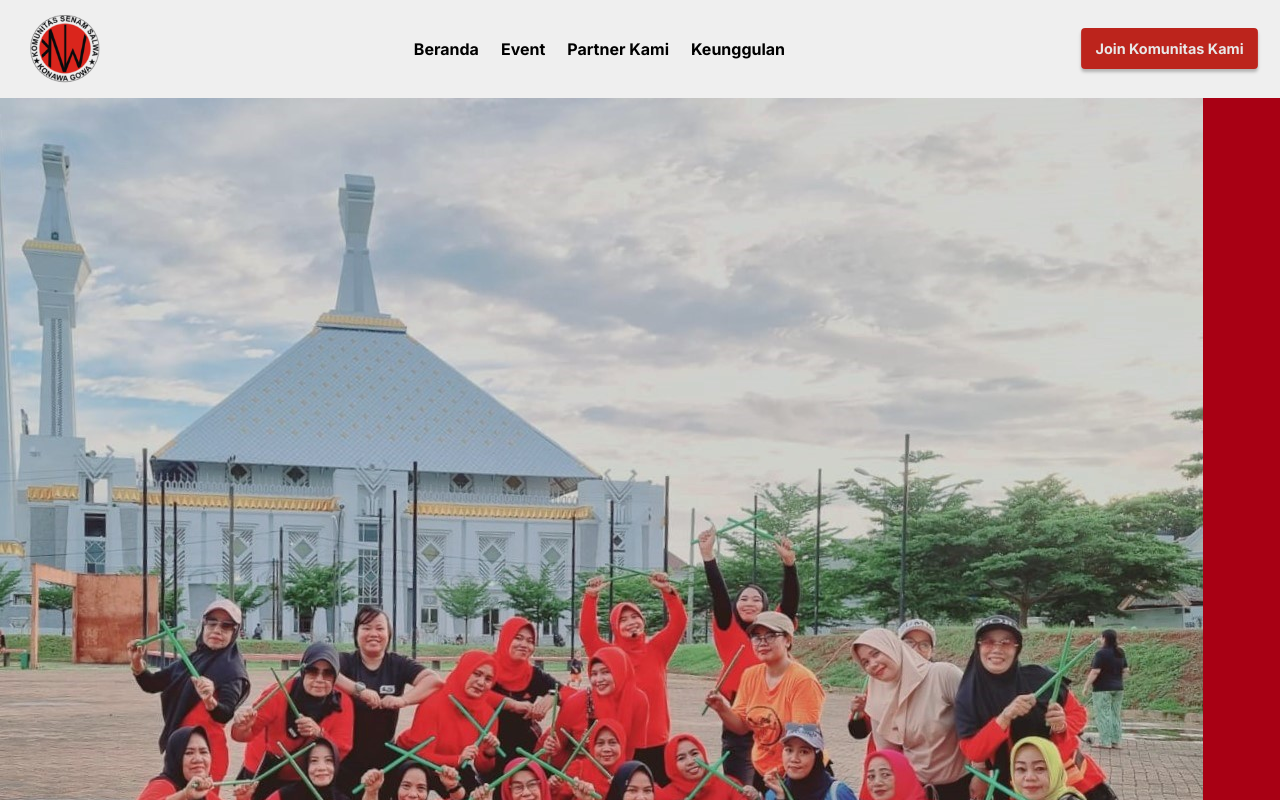
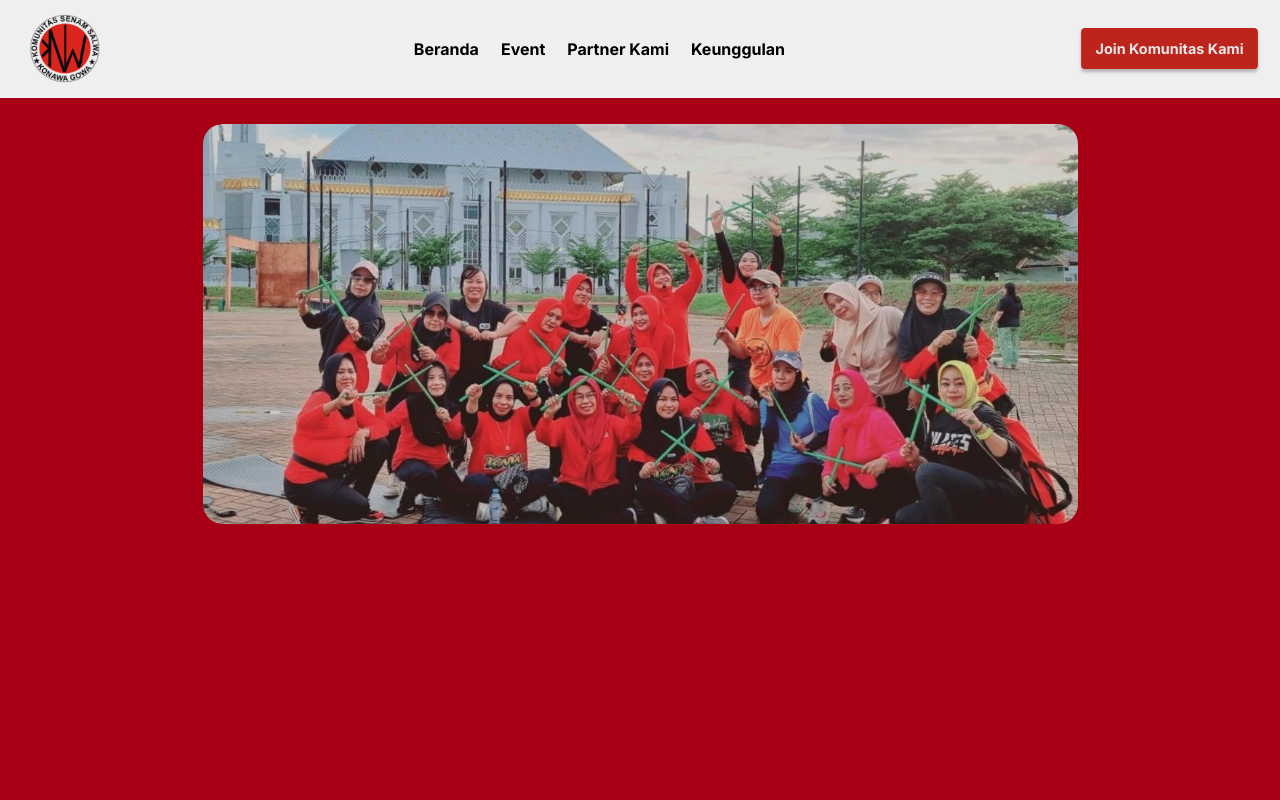
Before and after one commit to Salhss/konawagowa, a Vue app: page / in a window 1280 px wide. Shown: the top 800 px of the page. Built offline with nearby package versions, Linux system fonts and the light colour scheme.

Commit message:
refactor: responsive image

```diff
--- a/src/views/HomeView.vue
+++ b/src/views/HomeView.vue
@@ -13,11 +13,31 @@ import '../assets/colors.css'
 
 <style scoped>
 main {
-  height: 100vh;
+    display: flex;
+    flex-direction: column;
+    align-items: center;
+    padding-top: 26px;
+    padding-inline: 15px;
+    height: 100vh;
   background-color: var(--red-default);
+  }
+  .hero-banner {
+    width: 90%;
+    height: 400px;
+  }
+  .hero-image {
+    object-fit: cover;
+    object-position: center;
+    border-radius: 20px;
+    width: 100%;
+    height: 100%;
+  }
+
+@media (min-width: 913px) {
+  .hero-banner {
+    width: 70%;
+  }
 }
-
-
 
 @media (max-width: 912px) {
   main {
@@ -28,8 +48,8 @@ main {
     padding-inline: 15px;
   }
   .hero-banner {
-    width: 100%;
-    height: 242px;
+    width: 90%;
+    height: 400px;
   }
   .hero-image {
     object-fit: cover;
@@ -38,6 +58,12 @@ main {
     width: 100%;
     height: 100%;
   }
+}
 
+@media (max-width: 430px) {
+  .hero-banner {
+    width: 100%;
+    height: 242px;
+  }
 }
 </style>
```
Also changed, not shown: src/assets/images/hero-banner.jpeg.
